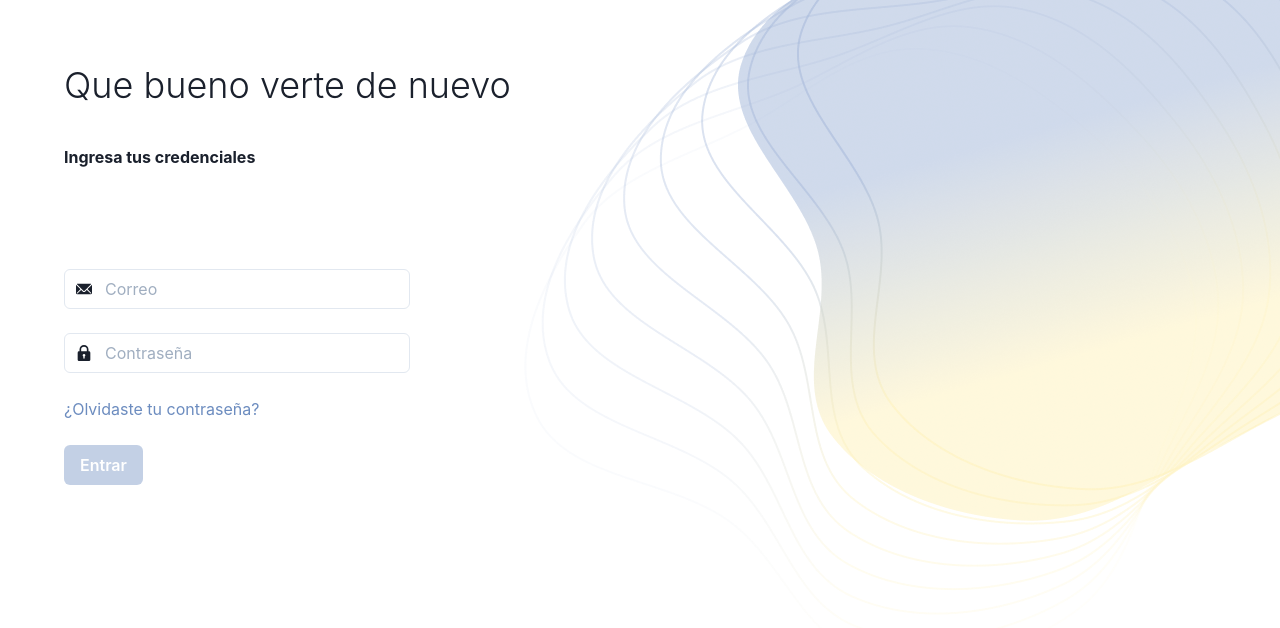
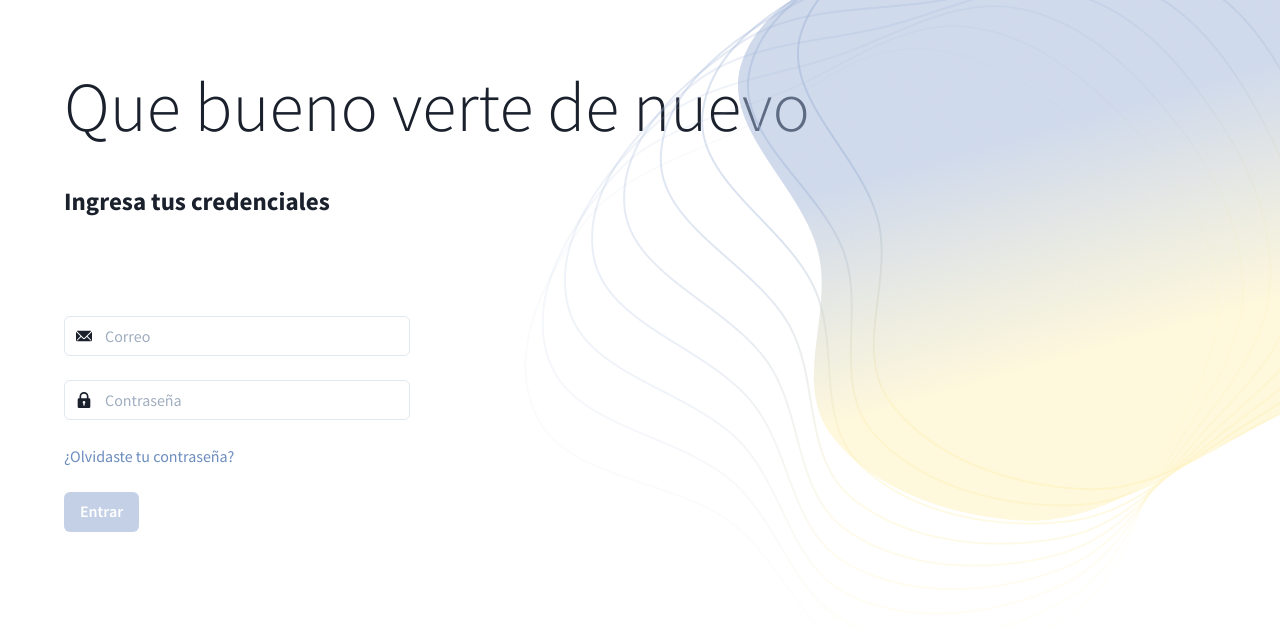
Before and after one commit to andreadelou/Proyecto-_IS, a React (Create React App) app: page / in a window 1280 px wide. Shown: the top 628 px of the page. Built offline with nearby package versions, Linux system fonts and the light colour scheme; no server answers.

Commit message:
Implemented source sans pro

```diff
--- a/public/index.html
+++ b/public/index.html
@@ -24,6 +24,13 @@
       work correctly both with client-side routing and a non-root public URL.
       Learn how to configure a non-root public URL by running `npm run build`.
     -->
+    <link rel="preconnect" href="https://fonts.googleapis.com" />
+    <link rel="preconnect" href="https://fonts.gstatic.com" crossorigin />
+    <link
+      href="https://fonts.googleapis.com/css2?family=Fredoka:wght@300;400;700&family=Source+Sans+Pro:wght@300;400;600;700&display=swap"
+      rel="stylesheet"
+    />
+
     <title>React App</title>
   </head>
   <body>
--- a/src/App.js
+++ b/src/App.js
@@ -18,6 +18,10 @@ function App() {
       textDark: "#1F1338",
       textLight: "#fff"
     },
+    fonts: {
+      heading: "Source Sans Pro, sans-serif",
+      body: "Source Sans Pro, sans-serif"
+    }
   });
   return (
     <ChakraProvider theme={theme}>
--- a/src/firebase.js
+++ b/src/firebase.js
@@ -29,9 +29,11 @@ export const auth = getAuth(app);  // Auth init
  */
 export const loginWithEmailAndPassword = async (email, password) => {
     try {
-        await signInWithEmailAndPassword(auth, email, password);    // Call firebase
+        const res = await signInWithEmailAndPassword(auth, email, password);    // Call firebase
+        console.log(res);
         return true;
     } catch (error) {
+        console.log(error);
         return false;
     }
 }
--- a/src/pages/Login.js
+++ b/src/pages/Login.js
@@ -73,10 +73,10 @@ function Login() {
     <>
       <header className="header">
         <VStack spacing={"38px"} alignItems={"start"}>
-          <Heading as={"h1"} fontWeight={"light"}>
+          <Heading as={"h1"} fontSize={"70px"} fontWeight={"300"}>
             Que bueno verte de nuevo
           </Heading>
-          <Heading as={"h2"} size={"m"}>
+          <Heading as={"h2"} fontSize={'25px'} >
             Ingresa tus credenciales
           </Heading>
         </VStack>
```
